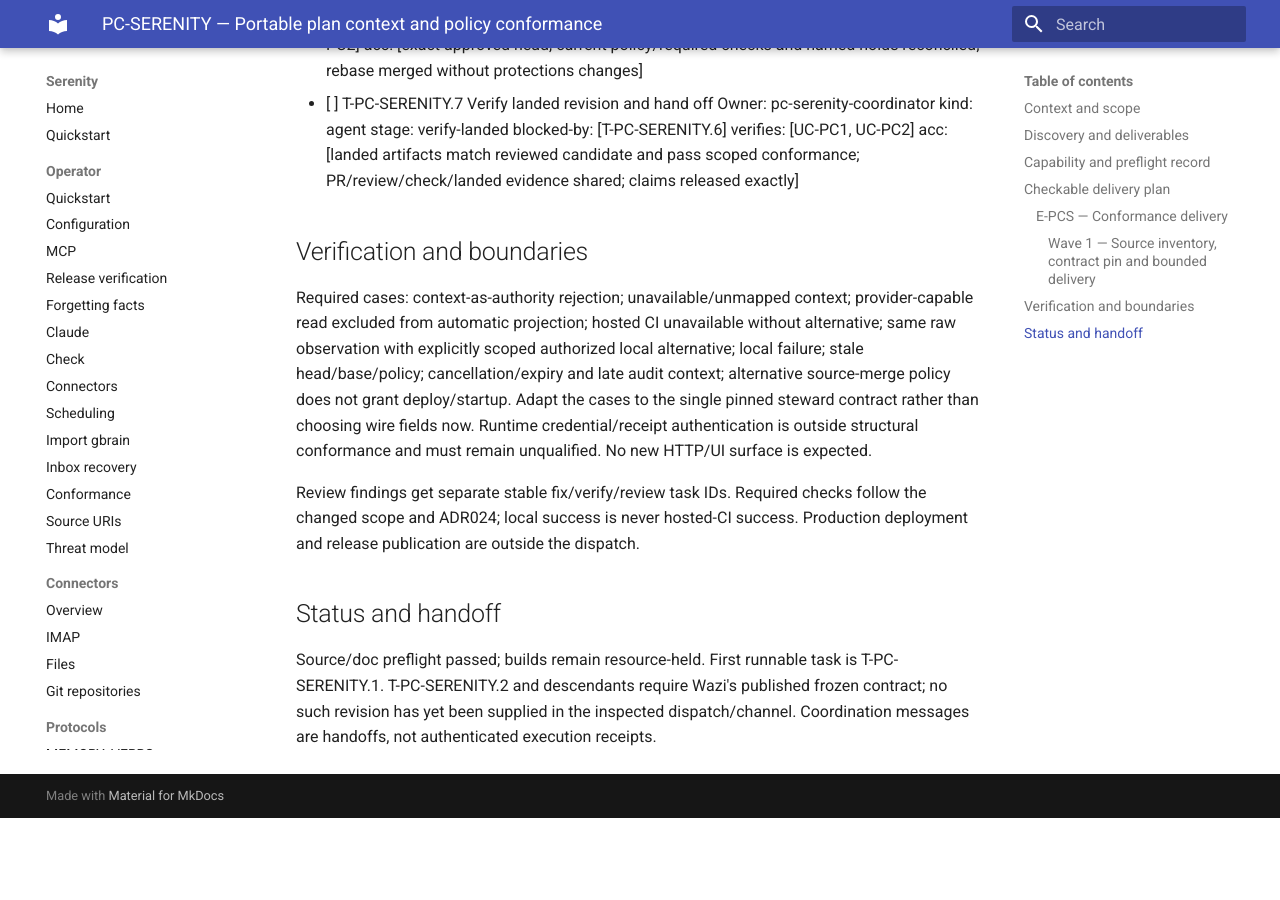
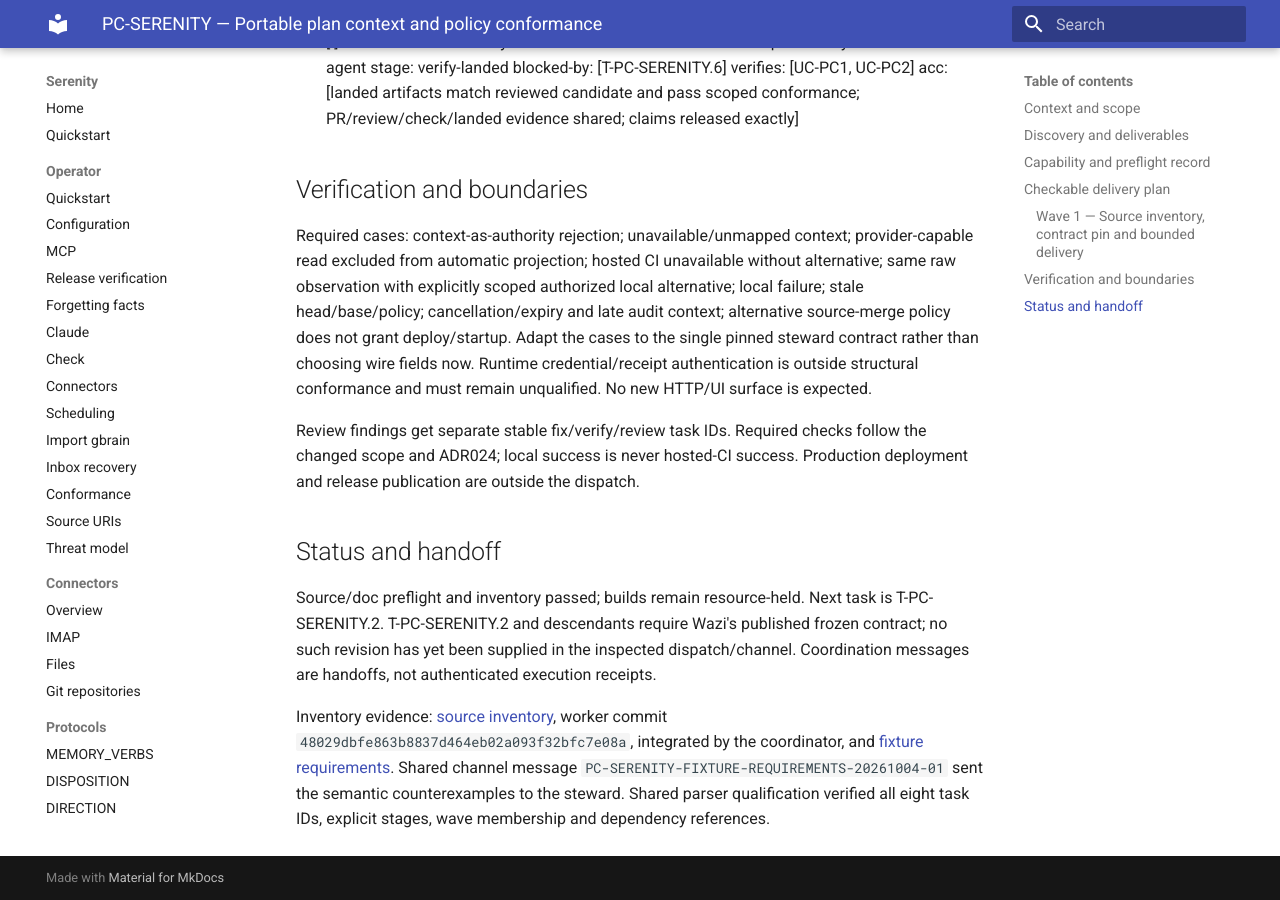
Before and after one commit to sirerun/serenity, an MkDocs documentation site: the page built from docs/plans/portable-plan-conformance-20261004.md, in a window 1280 px wide and 900 px high, scrolled down 2434 px. Built offline with MkDocs 1.6.1 and Material for MkDocs 9.7.7, drawn with Linux system fonts in a browser that asks for light colours; before the commit the page ends 3252 px from its top, so only the background shows below that; some of the changed text lies outside the part shown.

Commit message:
plan: qualify inventory and portable delivery task graph

```diff
--- a/docs/plans/portable-plan-conformance-20261004.md
+++ b/docs/plans/portable-plan-conformance-20261004.md
@@ -53,8 +53,6 @@
 parseable stable IDs `T-PC-SERENITY.0`–`T-PC-SERENITY.7` below. This correction
 precedes implementation and preserves the one-to-one stage/dependency mapping.
 
-### E-PCS — Conformance delivery
-
 #### Wave 1 — Source inventory, contract pin and bounded delivery
 
 Tasks: T-PC-SERENITY.0, T-PC-SERENITY.1, T-PC-SERENITY.2,
@@ -62,7 +60,7 @@
 T-PC-SERENITY.6, T-PC-SERENITY.7.
 
 - [x] T-PC-SERENITY.0 Reconcile scope, ownership, tools and source mapping  Owner: pc-serenity-coordinator kind: agent stage: preflight  delivers: [UC-PC1, UC-PC2]  acc: [external SSD writable; isolated clean candidate; existing owners/holds preserved; actual tools and resource gaps recorded]
-- [ ] T-PC-SERENITY.1 Inventory context/policy surfaces and send consumer fixture requirements  Owner: pc-serenity-inventory kind: agent stage: implement  blocked-by: [T-PC-SERENITY.0]  delivers: [source inventory and Wazi counterexample requirements]  acc: [provider-free versus provider-capable reads identified; ADR024 source-merge scope preserved; context is never execution evidence]
+- [x] T-PC-SERENITY.1 Inventory context/policy surfaces and send consumer fixture requirements  Owner: pc-serenity-inventory kind: agent stage: implement  blocked-by: [T-PC-SERENITY.0]  delivers: [source inventory and Wazi counterexample requirements]  acc: [provider-free versus provider-capable reads identified; ADR024 source-merge scope preserved; context is never execution evidence]
 - [ ] T-PC-SERENITY.2 Pin Wazi's frozen experimental contract  Owner: pc-serenity-coordinator kind: agent stage: preflight  blocked-by: [T-PC-SERENITY.1]  delivers: [contract manifest]  acc: [owner-confirmed exact revision/digest, schemas, semantic validator and fixture instructions available; no schema fork]
 - [ ] T-PC-SERENITY.3 Implement contextual and policy conformance examples  Owner: pc-serenity-coordinator kind: agent stage: implement  blocked-by: [T-PC-SERENITY.2]  verifies: [UC-PC1, UC-PC2]  acc: [fixtures preserve context provenance/unavailable states and separate hosted observations from authorized local evaluation; necessary projection is read-only only]
 - [ ] T-PC-SERENITY.4 Verify behavior and required checks  Owner: pc-serenity-coordinator kind: agent stage: verify  blocked-by: [T-PC-SERENITY.3]  verifies: [UC-PC1, UC-PC2]  acc: [pinned validator accepts valid fixtures and rejects invalid trust/mapping cases; targeted tests and formatting/lint pass on exact candidate; hosted CI outcome recorded honestly]
@@ -87,7 +85,14 @@
 
 ## Status and handoff
 
-Source/doc preflight passed; builds remain resource-held. First runnable task is T-PC-SERENITY.1. T-PC-SERENITY.2 and
+Source/doc preflight and inventory passed; builds remain resource-held. Next task is T-PC-SERENITY.2. T-PC-SERENITY.2 and
 descendants require Wazi's published frozen contract; no such revision has yet
 been supplied in the inspected dispatch/channel. Coordination messages are
 handoffs, not authenticated execution receipts.
+
+Inventory evidence: [source inventory](portable-plan-source-inventory-20261004.md),
+worker commit `48029dbfe863b8837d464eb02a093f32bfc7e08a`, integrated by the
+coordinator, and [fixture requirements](portable-plan-fixture-requirements-20261004.md).
+Shared channel message `PC-SERENITY-FIXTURE-REQUIREMENTS-20261004-01` sent the
+semantic counterexamples to the steward. Shared parser qualification verified
+all eight task IDs, explicit stages, wave membership and dependency references.
```
Also changed, not shown: docs/plans/portable-plan-conformance-checkpoint-20261004.md (+7 -0 lines).
